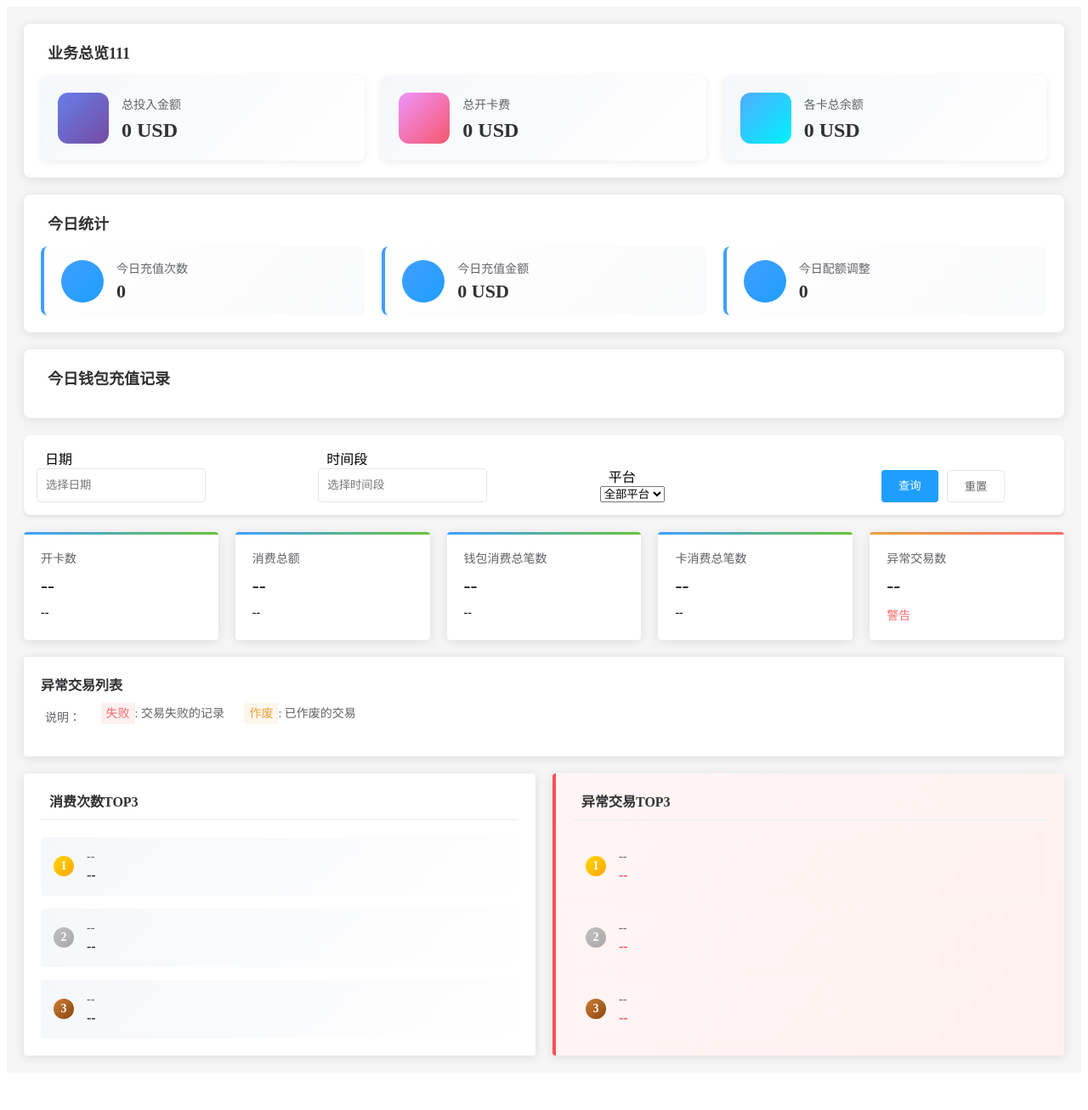
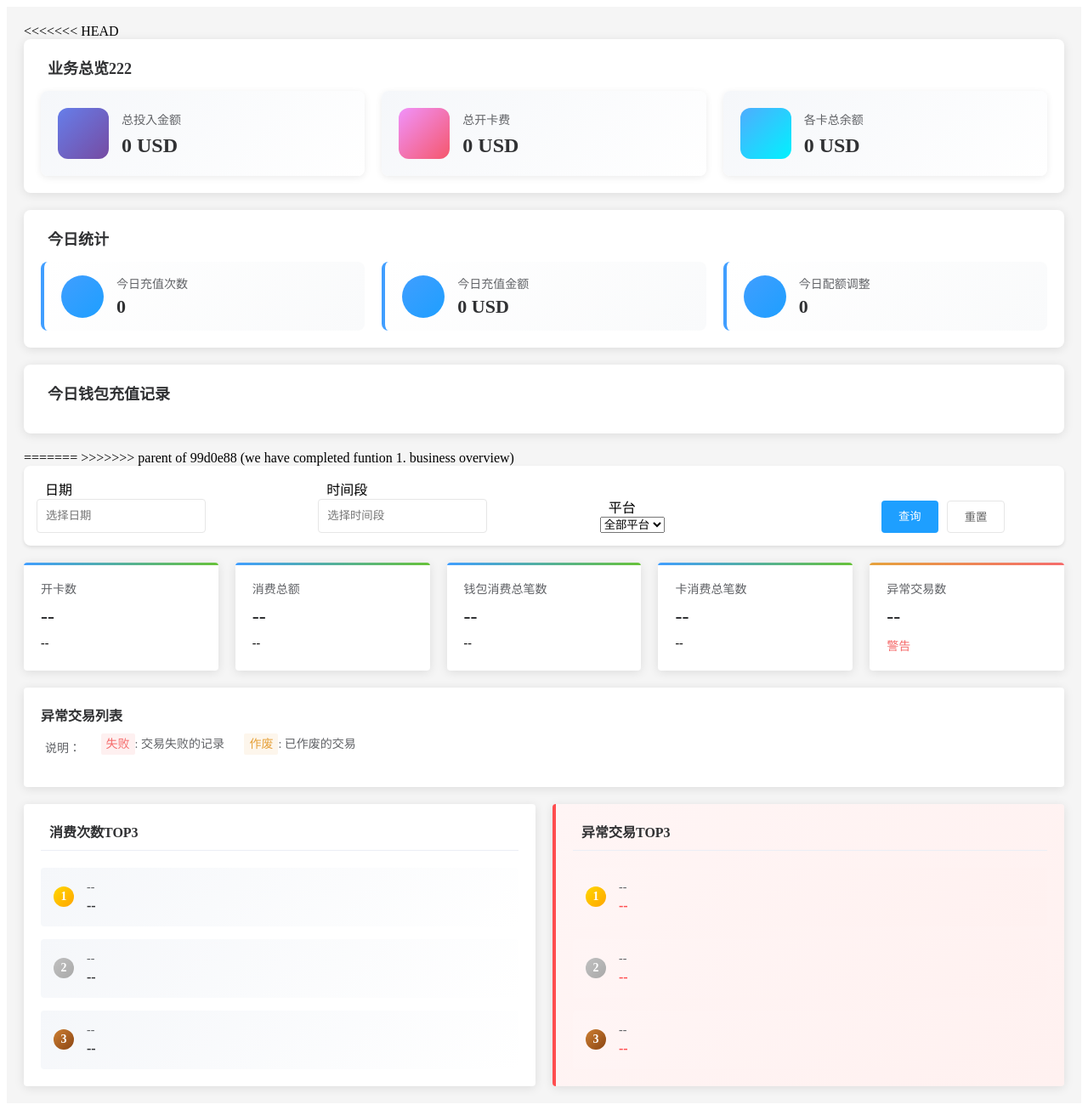
Before and after one commit to mikewang68/Cross_Border_Payments, a Flask app: template templates/main/daily.html in a window 1280 px wide. Shown: the whole page at 85% size. Before the commit the page ends 1251 px from the top, so only its background shows below. Run offline with Flask 3, Linux system fonts and the light colour scheme; the template is opened without the code that fills it, so the values that code supplies are empty.

Commit message:
add business overview 2

```diff
--- a/templates/main/daily.html
+++ b/templates/main/daily.html
@@ -1,10 +1,11 @@
 <!DOCTYPE html>
 <div class="daily-page">
+<<<<<<< HEAD
     <!-- 业务总览区域 -->
     <div class="business-overview-container">
         <div class="section-title">
             <i class="layui-icon layui-icon-chart"></i>
-            <span>业务总览111</span>
+            <span>业务总览222</span>
         </div>
         <div class="overview-cards">
             <div class="overview-card">
@@ -83,6 +84,8 @@
         <table id="rechargeTable" lay-filter="rechargeTable"></table>
     </div>
 
+=======
+>>>>>>> parent of 99d0e88 (we have completed funtion 1. business overview)
     <!-- 筛选区域 -->
     <div class="filter-container">
         <form class="layui-form" lay-filter="dailyFilterForm">
```
